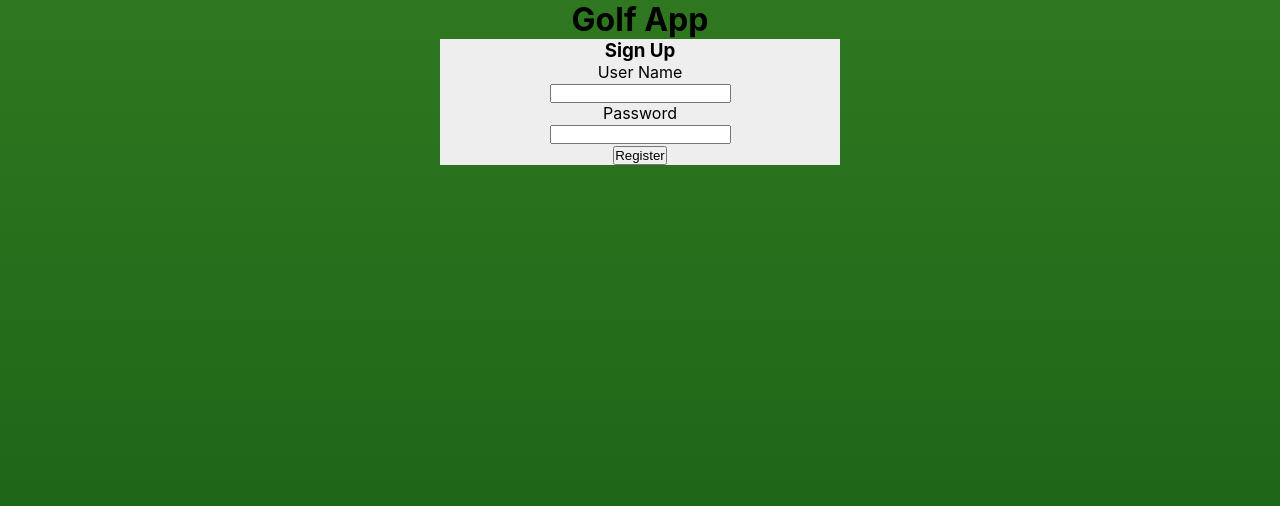
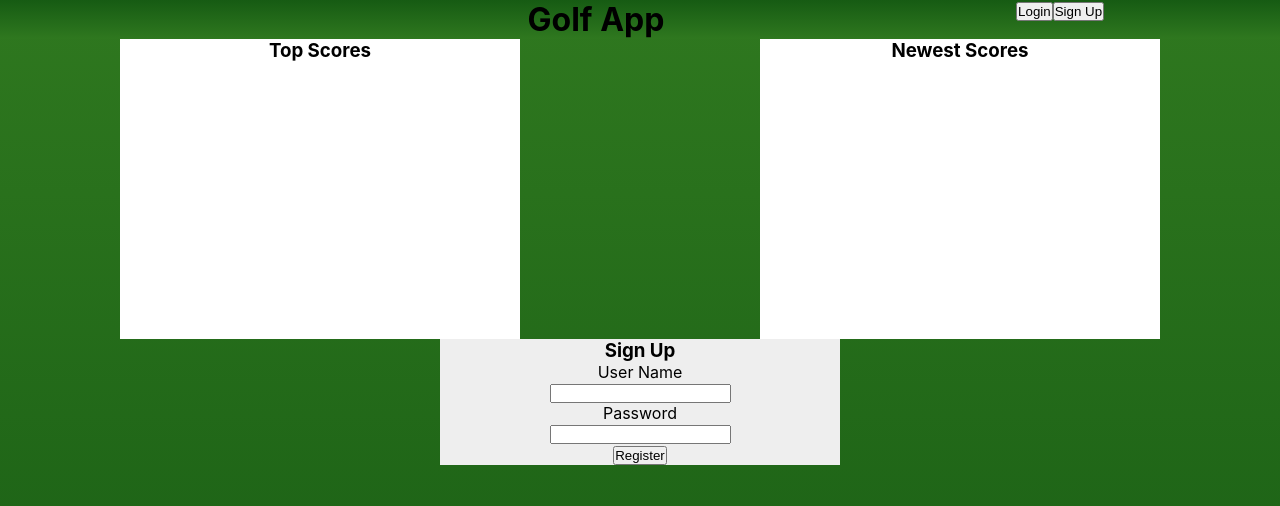
Before and after one commit to jazznerd206/Golf_App, a React (Create React App) app in the folder client/: page / in a window 1280 px wide. Shown: the top 506 px of the page. Built offline with nearby package versions, Linux system fonts and the light colour scheme.

Commit message:
signup route works through front end, API file works right

```diff
--- a/client/src/components/Navbar/Navbar.js
+++ b/client/src/components/Navbar/Navbar.js
@@ -0,0 +1,34 @@
+import React from 'react';
+import './styles.css';
+import { Link } from 'react-router-dom';
+
+function Navbar() {
+    return (
+        <div className="navbar-wrapper">
+            <div className="navbar-right">
+
+            </div>
+            <div className="navbar-center">
+                <div className="title-container">
+                    <span><h1>Golf App</h1></span>
+                </div>
+            </div>
+            <div className="navbar-left">
+                <Link to="/dashboard">
+                    <div className="login-button">
+                        <button>
+                            Login
+                        </button>
+                    </div>
+                </Link>
+                <div className="signup-button">
+                    <button>
+                        Sign Up
+                    </button>
+                </div>
+            </div>
+        </div>
+    )
+}
+
+export default Navbar;
--- a/client/src/components/Navbar/styles.css
+++ b/client/src/components/Navbar/styles.css
@@ -0,0 +1,14 @@
+.navbar-wrapper {
+    width: 100%;
+    height: auto;
+    background: linear-gradient(to bottom, #165b13, #2f781f);
+    display: flex;
+    flex-direction: row;
+    justify-content: space-around;
+}
+
+.navbar-left {
+    display: flex;
+    flex-direction: row;
+    justify-content: space-around;
+}
--- /dev/null
+++ b/client/src/components/Newest_Scores/Newest_Scores.js
@@ -0,0 +1,12 @@
+import React from 'react';
+import "./styles.css";
+
+function Newest_Scores() {
+    return (
+        <div className="newestscores-wrapper">
+            <h3>Newest Scores</h3>
+        </div>
+    )
+}
+
+export default Newest_Scores;
--- /dev/null
+++ b/client/src/components/Newest_Scores/styles.css
@@ -0,0 +1,5 @@
+.newestscores-wrapper {
+    width: 400px;
+    height: 300px;
+    background: white;
+}
--- a/client/src/components/Register/Register.js
+++ b/client/src/components/Register/Register.js
@@ -1,10 +1,35 @@
 import React, { useState } from 'react';
 import './styles.css';
+import API from '../../utils/API.js';
+// import axios from 'axios';
 
 function Register() {
 
     const [name, setName] = useState('');
     const [password, setPassword] = useState('');
+
+
+    const registerUser = event => {
+        event.preventDefault();
+        // console.log(name, password);
+        const newUser = {
+            name: name,
+            passwd: password
+        }
+        if ( !name || !password) {
+            console.log('must provide name and password, pass this message to user eventually');
+        }
+        console.log('new user ' + newUser);
+        API.signUpUser(
+            {
+                username: name,
+                passwd: password
+            }
+        );
+        setName('');
+        setPassword('');
+    }
+
 
     return (
         <div className="register-wrapper">
@@ -19,6 +44,7 @@ function Register() {
                                 className="form-control fadeUp"
                                 id="name"
                                 name={name}
+                                value={name}
                                 // ref={userName}
                                 onChange={(e) => setName(e.target.value)}
                             />
@@ -31,7 +57,9 @@ function Register() {
                                 type="password"
                                 className="form-control fadeUp"
                                 name={password}
+                                value={password}
                                 id="password"
+                                autoComplete="on"
                                 // ref={password}
                                 onChange={(e) => setPassword(e.target.value)}
                             />
@@ -40,7 +68,7 @@ function Register() {
                     <div className="form-group row">
                         <button
                             type="submit"
-                            // onClick={}
+                            onClick={registerUser}
                             className="btn btn-outline-light fadeUp">
                             Register
                         </button>
--- /dev/null
+++ b/client/src/components/Top_Scores/Top_Scores.js
@@ -0,0 +1,12 @@
+import React from 'react';
+import "./styles.css";
+
+function Top_Scores() {
+    return (
+        <div className="topscore-wrapper">
+            <h3>Top Scores</h3>
+        </div>
+    )
+}
+
+export default Top_Scores;
--- /dev/null
+++ b/client/src/components/Top_Scores/styles.css
@@ -0,0 +1,5 @@
+.topscore-wrapper {
+    width: 400px;
+    height: 300px;
+    background: white;
+}
--- a/client/src/pages/Landing/Landing.js
+++ b/client/src/pages/Landing/Landing.js
@@ -1,11 +1,22 @@
 import React from 'react';
 import './styles.css';
-import Register from '../../components/Register/Register'
+import Register from '../../components/Register/Register';
+import Navbar from '../../components/Navbar/Navbar';
+import TopScores from '../../components/Top_Scores/Top_Scores';
+import NewestScores from '../../components/Newest_Scores/Newest_Scores';
 
 export default function Landing() {
     return (
         <div className="page-container">
-            <h1>Golf App</h1>
+            <Navbar />
+            <div className="scores-container">
+                <div className="top-scores">
+                    <TopScores />
+                </div>
+                <div className="newest-scores">
+                    <NewestScores />
+                </div>
+            </div>
             <Register />
         </div>
     )
--- a/client/src/pages/Landing/styles.css
+++ b/client/src/pages/Landing/styles.css
@@ -4,3 +4,9 @@
     width: 100vw;
     background: linear-gradient(to bottom, #2f781f, #165b13);
 }
+
+.scores-container {
+    display: flex;
+    flex-direction: row;
+    justify-content: space-around;
+}
--- a/client/src/utils/API.js
+++ b/client/src/utils/API.js
@@ -3,21 +3,17 @@ import axios from 'axios';
 export default {
 
     signUpUser: function(newUser) {
-        return new Promise((resolve, reject) => {
-            // No need to send the username to api/user, because the backend will send you whoever
-            // is currently logged in for that session.
+        console.log('axios post on the API page');
             axios.post("/api/users", newUser)
                 .then(response => {
                     if (response.data) {
-                        resolve(response.data);
+                        console.log(response.data);
                     } else {
                         console.log('Sign-up error');
                     }
                 }).catch(error => {
                     console.log('Sign up server error: ');
                     console.log(error);
-                    reject(error);
                 });
-        });
     },
 }
```
